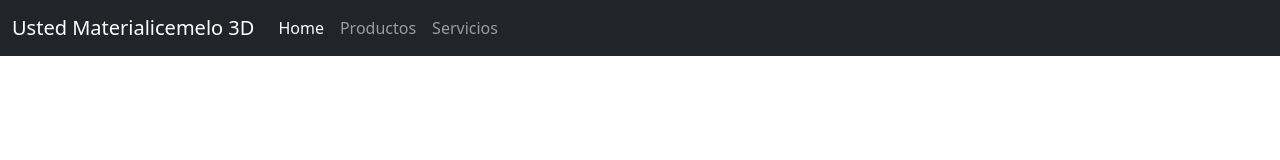
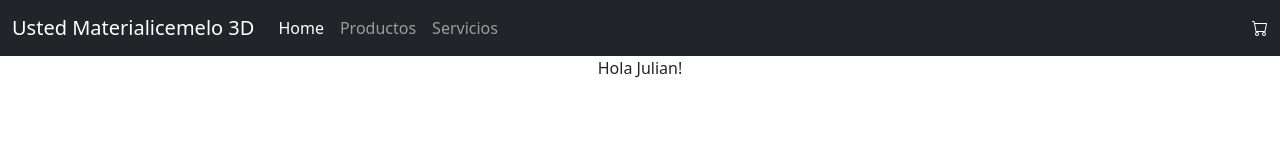
Before and after one commit to Agustin-Paleari/React, a React (Create React App) app: page / in a window 1280 px wide. Shown: the top 160 px of the page. Built offline with nearby package versions, Linux system fonts and the light colour scheme.

Commit message:
Agregue CartWidget, ItemListContainer

```diff
--- a/package.json
+++ b/package.json
@@ -7,6 +7,7 @@
     "@testing-library/react": "^12.1.4",
     "@testing-library/user-event": "^13.5.0",
     "bootstrap": "^5.1.3",
+    "bootstrap-icons": "^1.8.1",
     "react": "^17.0.2",
     "react-bootstrap": "^2.2.1",
     "react-dom": "^17.0.2",
--- a/src/App.css
+++ b/src/App.css
@@ -24,6 +24,10 @@
   color: white;
 }
 
+.white{
+  color: white;
+}
+
 .App-link {
   color: #61dafb;
 }
--- a/src/App.js
+++ b/src/App.js
@@ -1,11 +1,14 @@
 import logo from './logo.svg';
 import './App.css';
 import NavBar from"./components/NavBar.js"
+import CartWidget from "./components/CartWidget.js"
+import ItemListContainer from './components/ItemListContainer.js';
 
 function App() {
   return (
     <div className="App">
-      <NavBar></NavBar>
+      <NavBar/>
+      <ItemListContainer greetings="Hola Julian!"/>
     </div>
   );
 }
--- /dev/null
+++ b/src/components/CartWidget.js
@@ -0,0 +1,17 @@
+import React from "react";
+import 'bootstrap/dist/css/bootstrap.min.css';
+
+
+class CartWidget extends React.Component {
+    render(){
+    return (
+        <>
+        <svg xmlns="http://www.w3.org/2000/svg" width="16" height="16" fill="currentColor" class="bi bi-cart white" viewBox="0 0 16 16">
+    <path d="M0 1.5A.5.5 0 0 1 .5 1H2a.5.5 0 0 1 .485.379L2.89 3H14.5a.5.5 0 0 1 .491.592l-1.5 8A.5.5 0 0 1 13 12H4a.5.5 0 0 1-.491-.408L2.01 3.607 1.61 2H.5a.5.5 0 0 1-.5-.5zM3.102 4l1.313 7h8.17l1.313-7H3.102zM5 12a2 2 0 1 0 0 4 2 2 0 0 0 0-4zm7 0a2 2 0 1 0 0 4 2 2 0 0 0 0-4zm-7 1a1 1 0 1 1 0 2 1 1 0 0 1 0-2zm7 0a1 1 0 1 1 0 2 1 1 0 0 1 0-2z"/>
+    </svg>
+        </>
+    );
+}
+}
+
+export default CartWidget;
--- /dev/null
+++ b/src/components/ItemListContainer.js
@@ -0,0 +1,15 @@
+import React from "react";
+import 'bootstrap/dist/css/bootstrap.min.css';
+
+
+class ItemListContainer extends React.Component {
+    render(){
+    return (
+        <>
+            {this.props.greetings}
+        </>
+    );
+}
+}
+
+export default ItemListContainer;
--- a/src/components/NavBar.js
+++ b/src/components/NavBar.js
@@ -1,4 +1,5 @@
 import 'bootstrap/dist/css/bootstrap.min.css';
+import CartWidget from "./CartWidget.js"
 
 const Navbar = () => {
     return(
@@ -20,6 +21,7 @@
                     <a class="nav-link" href="#">Servicios</a>
                 </li>
             </ul>
+            <CartWidget/>
         </div>
     </div>
 </nav>
```
Also changed, not shown: 1 other file (tests, documents, lock files or other folders).
